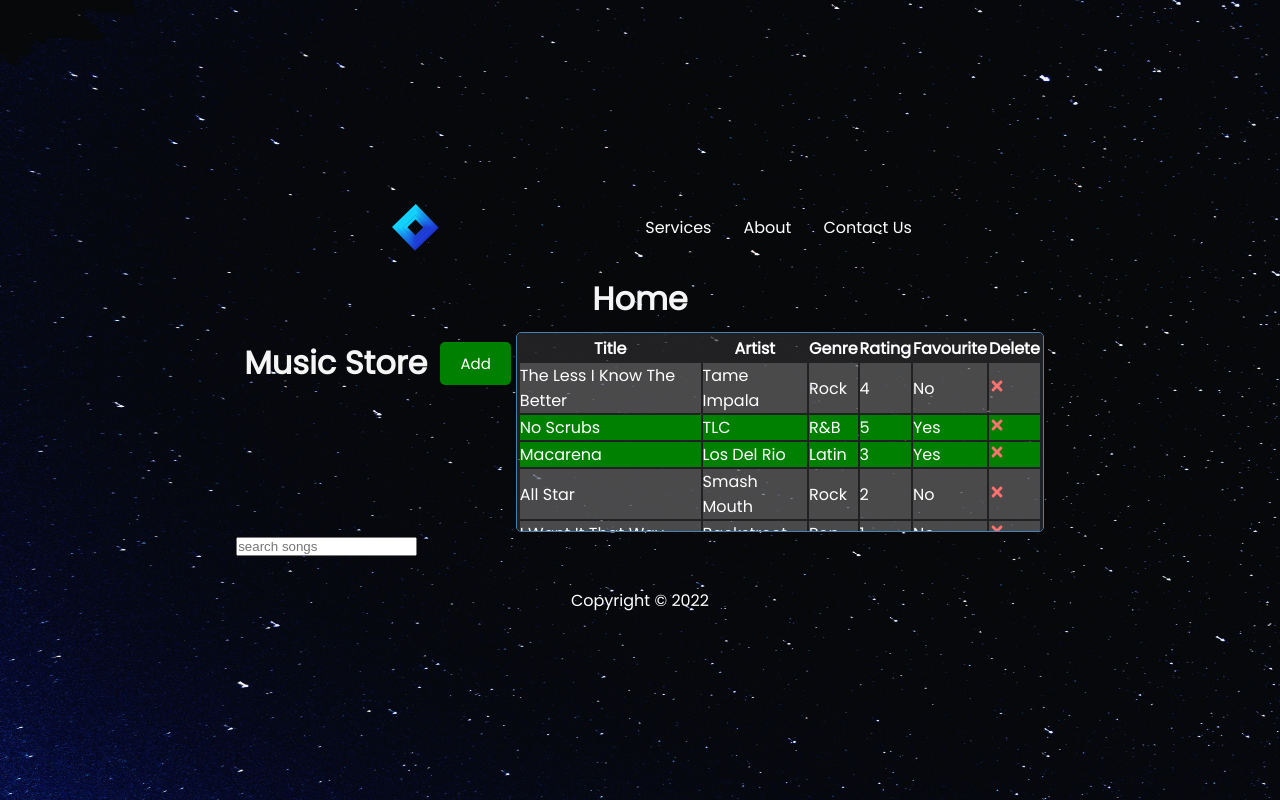
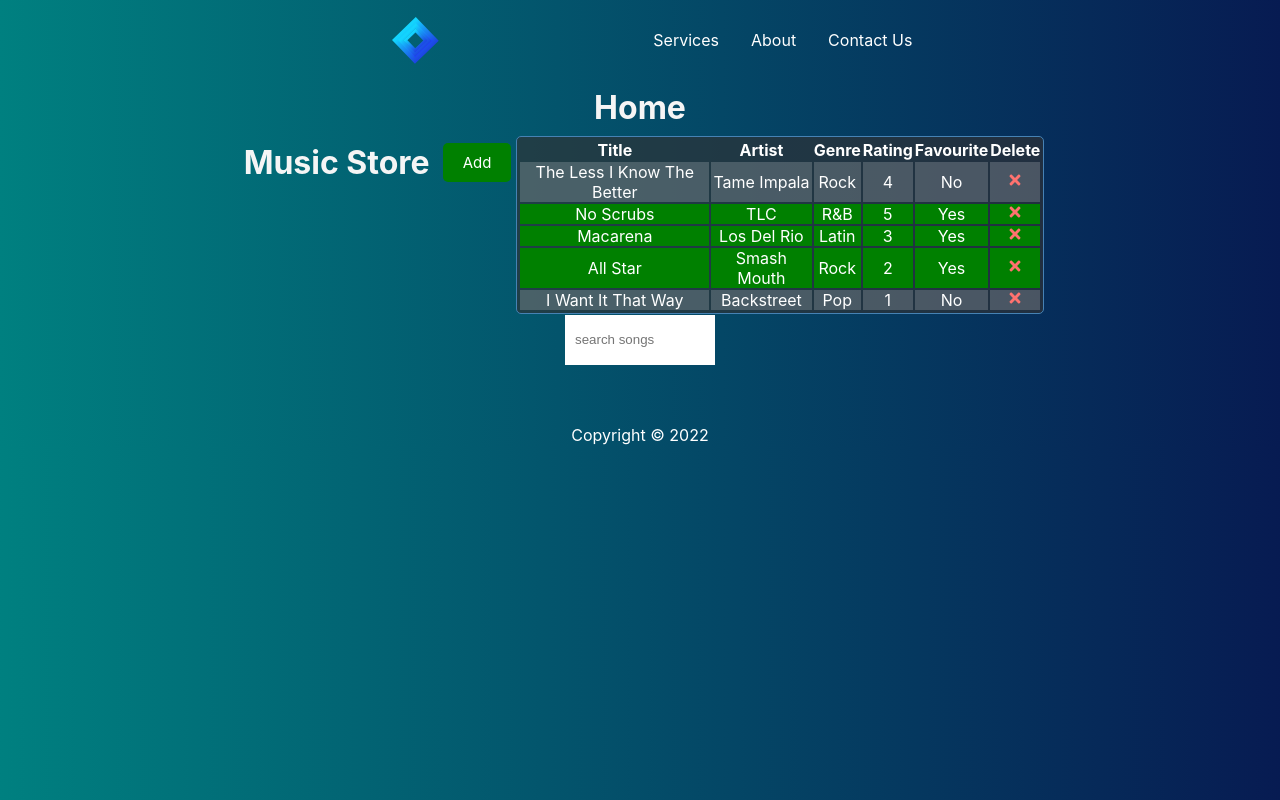
Before and after one commit to therealabdi2/music_store, a React (Create React App) app: page / in a window 1280 px wide. Built offline with nearby package versions, Linux system fonts and the light colour scheme; data requests are answered from the project's data file.

Commit message:
[CHG] Redesignd music app

```diff
--- a/db.json
+++ b/db.json
@@ -30,7 +30,7 @@
       "artist": "Smash Mouth",
       "genre": "Rock",
       "rating": 2,
-      "favourite": false
+      "favourite": true
     },
     {
       "id": 5,
--- a/src/App.js
+++ b/src/App.js
@@ -23,7 +23,7 @@ function App() {
       setSongs(songsFromServer);
     };
     getSongs();
-  }, [songs]);
+  }, [filteredSongs]);
 
   // Add Song
   const addSong = async (song) => {
@@ -121,7 +121,7 @@ function App() {
         <SearchBox
           onChangeHandler={onSearchChange}
           placeholder="search songs"
-          className="search-box"
+          className="songs-search-box"
         />
 
         <SongList songs={filteredSongs} />
--- a/src/components/search-box/search-box.component.js
+++ b/src/components/search-box/search-box.component.js
@@ -1,11 +1,11 @@
 import { Component } from "react";
-
+import "./search-box.styles.css";
 class SearchBox extends Component {
   render() {
     return (
       <input
         type="search"
-        className={this.props.className}
+        className={`search-box ${this.props.className}`}
         placeholder={this.props.placeholder}
         onChange={this.props.onChangeHandler}
       />
--- /dev/null
+++ b/src/components/search-box/search-box.styles.css
@@ -0,0 +1,9 @@
+.search-box {
+  -webkit-appearance: none;
+  border: none;
+  outline: none;
+  padding: 10px;
+  width: 150px;
+  line-height: 30px;
+  margin-bottom: 30px;
+}
--- a/src/components/song-list/song-list.component.js
+++ b/src/components/song-list/song-list.component.js
@@ -1,14 +1,17 @@
 import { Component } from "react";
-
+import "./song-list.styles.css";
+import Song from "../song/song.component";
 class SongList extends Component {
   render() {
     return (
       <div>
-                {this.props.songs.map((song) => (
-                    <div key={song.id}>
-                        <h3>{song.title}</h3>
-                        <p>{song.artist}</p>
-                    </div>
+        {this.props.songs.map(({ id, title, artist }) => (
+          <Song
+            key={id}
+            id={id}
+            title={title}
+            artist={artist}
+          />
         ))}
       </div>
     );
--- /dev/null
+++ b/src/components/song-list/song-list.styles.css
@@ -0,0 +1,7 @@
+.song-list {
+  width: 85vw;
+  margin: 0 auto;
+  display: grid;
+  grid-template-columns: 1fr 1fr 1fr 1fr;
+  grid-gap: 20px;
+}
--- /dev/null
+++ b/src/components/song/song.component.js
@@ -0,0 +1,23 @@
+import { Component } from "react";
+import "./song.styles.css";
+
+class Song extends Component {
+  render() {
+    const { id, title, artist } = this.props;
+    return (
+      <div
+        className="song-container"
+        key={id}
+      >
+        <img
+          alt={`song ${title}`}
+          src={`https://robohash.org/${id}?set=set3&size=180x180`}
+        />
+        <h2>{title}</h2>
+        <p>{artist}</p>
+      </div>
+    );
+  }
+}
+
+export default Song;
--- /dev/null
+++ b/src/components/song/song.styles.css
@@ -0,0 +1,15 @@
+.song-container {
+  background-color: #004141;
+  border: 1px solid grey;
+  border-radius: 5px;
+  padding: 25px;
+  cursor: pointer;
+  -moz-osx-font-smoothing: grayscale;
+  backface-visibility: hidden;
+  transform: translateZ(0);
+  transition: transform 0.25s ease-out;
+}
+
+.song-container:hover {
+  transform: scale(1.05);
+}
--- a/src/index.css
+++ b/src/index.css
@@ -1,4 +1,28 @@
 @import url("https://fonts.googleapis.com/css2?family=Poppins:wght@300;400&display=swap");
+
+body {
+  margin: 0;
+  padding: 0;
+  font-family: -apple-system, BlinkMacSystemFont, "Segoe UI", "Roboto", "Oxygen",
+    "Ubuntu", "Cantarell", "Fira Sans", "Droid Sans", "Helvetica Neue",
+    sans-serif;
+  -webkit-font-smoothing: antialiased;
+  -moz-osx-font-smoothing: grayscale;
+  background: linear-gradient(
+    to left,
+    rgba(7, 27, 82, 1) 0%,
+    rgba(0, 128, 128, 1) 100%
+  );
+  text-align: center;
+}
+
+.app-title {
+  margin-top: 75px;
+  margin-bottom: 50px;
+  font-size: 76px;
+  color: #0ccac4;
+  font-family: "Bigelow Rules";
+}
 
 .centered {
   justify-content: center; /* center items horizontally, in this case */
@@ -19,7 +43,8 @@ a {
   width: 200px;
   right: 100px;
   background: orange;
-    box-shadow: 0 0 10px orange, 0 0 60px orange, 0 0 200px yellow, inset 0 0 80px yellow;
+  box-shadow: 0 0 10px orange, 0 0 60px orange, 0 0 200px yellow,
+    inset 0 0 80px yellow;
   z-index: 12;
   z-index: -99;
 }
@@ -32,16 +57,10 @@ a {
 
 /* sources https://unsplash.com/photos/c9OCWLka764 */
 body {
-    font-family: "Poppins", sans-serif;
   display: flex;
   align-items: center;
   justify-content: center;
   flex-direction: column;
-    min-height: 100vh;
-    background-image: url("imgs/paul-volkmer-qVotvbsuM_c-unsplash.jpg");
-    background-repeat: no-repeat;
-    background-attachment: fixed;
-    background-size: 250vh 100vh;
 }
 
 .container {
@@ -250,7 +269,11 @@ li:nth-child(7) {
   right: 1px;
   top: 0px;
   height: 1px;
-    background: linear-gradient(to right, rgba(0, 0, 0, 0) 0%, rgba(255, 255, 255, 0.4) 100%);
+  background: linear-gradient(
+    to right,
+    rgba(0, 0, 0, 0) 0%,
+    rgba(255, 255, 255, 0.4) 100%
+  );
 }
 .p-1 {
   animation-duration: 20s;
```
Lines whose indentation alone changed are shown as unchanged.
